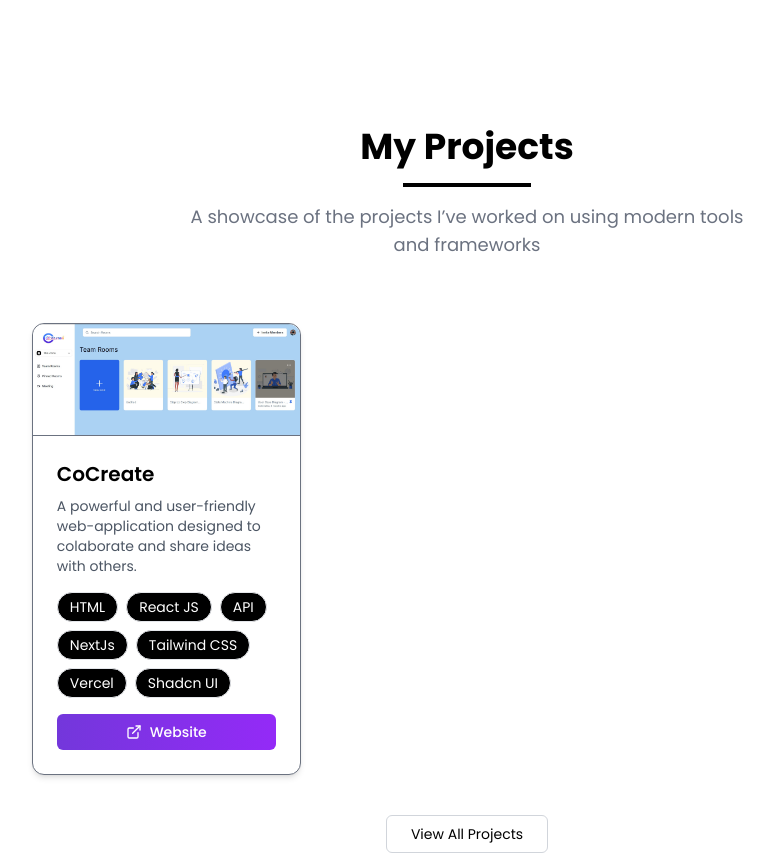
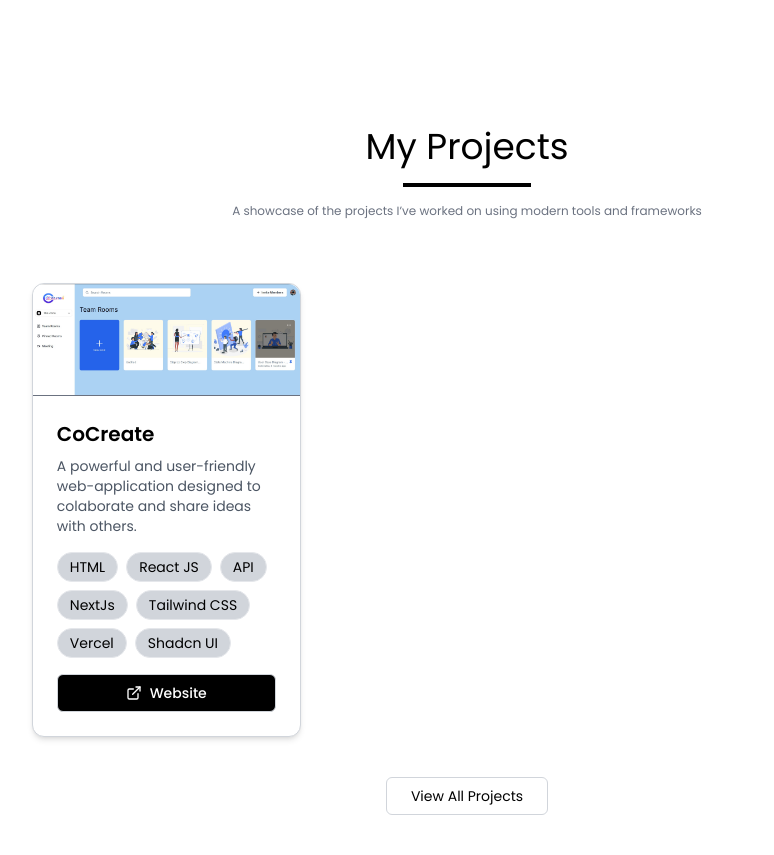
Before and after one commit to Vixiien/Portfolio, a React (Vite) app: page / in a window 1280 px wide. Shown: the part 2520-3375 px from the top of the page, without its empty margins (173-947 px from the left). Built offline with nearby package versions, Linux system fonts and the light colour scheme.

Commit message:
Third Update

```diff
--- a/src/components/Work/Work.jsx
+++ b/src/components/Work/Work.jsx
@@ -37,13 +37,13 @@ const Work = () => {
   return (
     <section
       id="projects"
-      className="bg-white py-24 px-[12vw] md:px-[7vw] lg:px-[16vw] font-sans"
+      className="bg-white dark:bg-black text-black dark:text-white py-24 px-[12vw] md:px-[7vw] lg:px-[16vw] font-sans"
     >
       {/* Title */}
       <div className="text-center mb-16">
-        <h2 className="text-4xl font-bold text-black">My Projects</h2>
-        <div className="w-32 h-1 bg-black mx-auto mt-4"></div>
-        <p className="text-gray-500 mt-4 text-lg max-w-xl mx-auto">
+        <h2 className="text-2xl dark:text-white sm:text-3xl md:text-4xl text-black dark:text-white">My Projects</h2>
+        <div className="w-32 h-1 bg-black dark:bg-white mx-auto mt-4"></div>
+        <p className="text-xs dark:text-white sm:text-md md:text-md text-gray-500 mt-4 text-xs max-w-xl mx-auto">
           A showcase of the projects I’ve worked on using modern tools and frameworks
         </p>
       </div>
@@ -53,7 +53,7 @@ const Work = () => {
         {projects.map((project) => (
           <div
             key={project.id}
-            className=" bg-white rounded-xl shadow-md border border-gray-500 hover:shadow-lg transition-transform hover:-translate-y-1 duration-300 text-white"
+            className=" bg-white dark:bg-black rounded-xl shadow-md border border-gray-300 hover:shadow-lg transition-transform hover:-translate-y-1 duration-300 text-white"
           >
             <img
               src={project.image}
@@ -63,18 +63,15 @@ const Work = () => {
 
             <div className="p-6 flex flex-col h-full justify-between">
               <div>
-                <h3 className="text-xl font-semibold text-black mb-2">
+                <h3 className="text-xl font-semibold text-black dark:text-white mb-2">
                   {project.title}
                 </h3>
-                <p className="text-gray-600 text-sm mb-4">{project.description}</p>
+                <p className="text-gray-600 dark:text-gray-400 text-sm mb-4">{project.description}</p>
                 <div className="flex flex-wrap gap-2 mb-4">
                   {project.tags.map((tag, index) => (
                     <span
                       key={index}
-                      className="text-sm text-white px-3 py-1 rounded-full border"
-                      style={{
-                        background: "black",
-                      }}
+                      className="bg-gray-300 dark:bg-purple-400 text-sm text-black px-3 py-1 rounded-full border"
                     >
                       {tag}
                     </span>
@@ -84,11 +81,7 @@ const Work = () => {
                   href="https://cocreatea.vercel.app/"
                   target="_blank"
                   rel="noopener noreferrer"
-                  className="flex items-center justify-center gap-2 hover:bg-black text-white text-sm font-medium px-4 py-2 rounded-md transition"
-                  style={{
-                    background:
-                      "linear-gradient(90deg,rgb(115, 55, 219),rgb(148, 42, 247))",
-                  }}
+                  className="flex items-center justify-center gap-2 text-white text-sm font-medium px-4 py-2 rounded-md transition bg-black border border-gray-300 dark:bg-white dark:text-black"
                 >
                   <ExternalLink className="w-4 h-4" />
                   Website
@@ -104,7 +97,7 @@ const Work = () => {
         <a
           href="#projects"
           onClick={handleViewAllClick}
-          className="inline-block px-6 py-2 border border-gray-300 rounded-md text-sm text-black hover:shadow-md transition"
+          className="inline-block px-6 py-2 dark:bg-black dark:text-white bg-white border border-gray-300 rounded-md text-sm text-black hover:shadow-md transition"
         >
           View All Projects
         </a>
```
